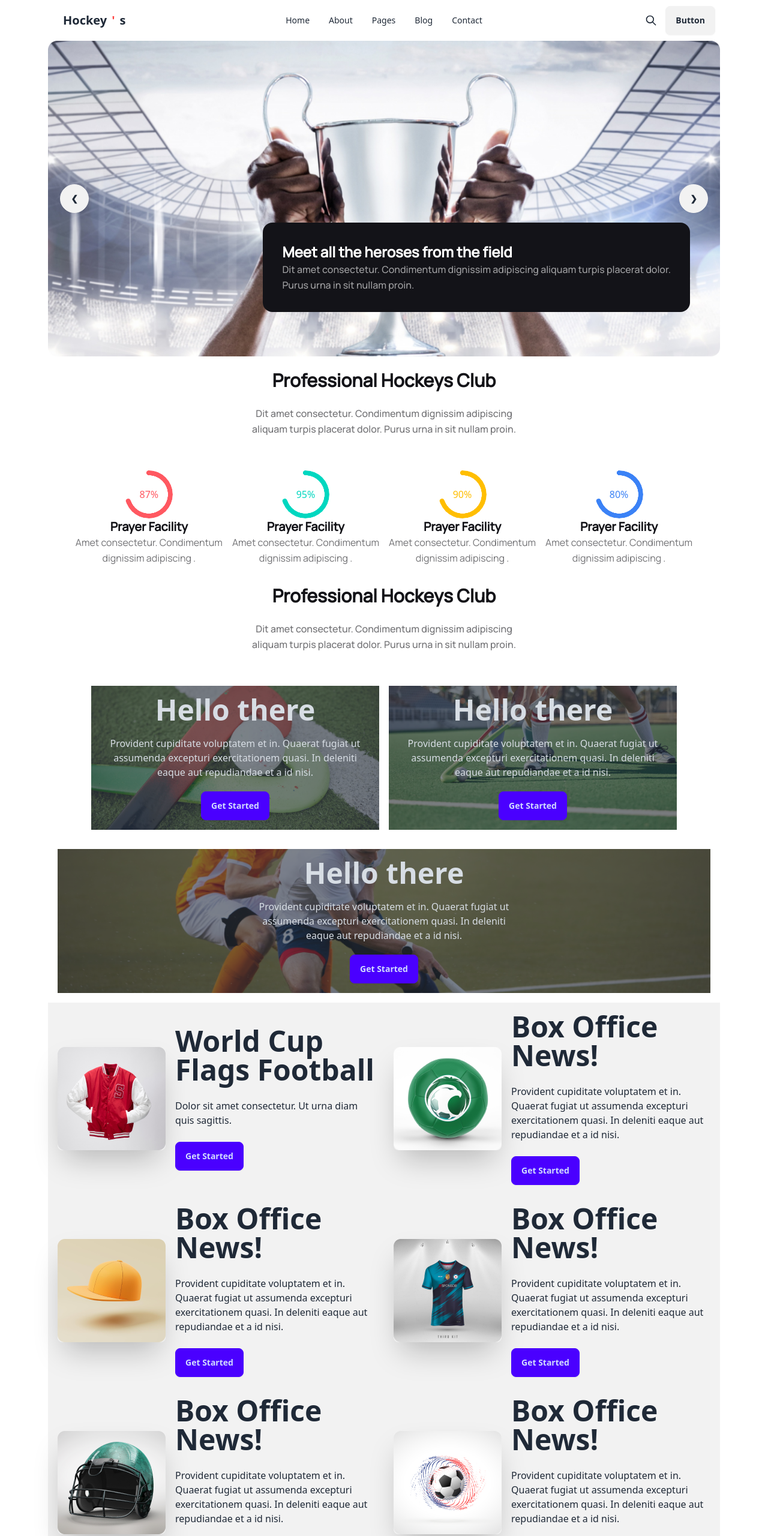
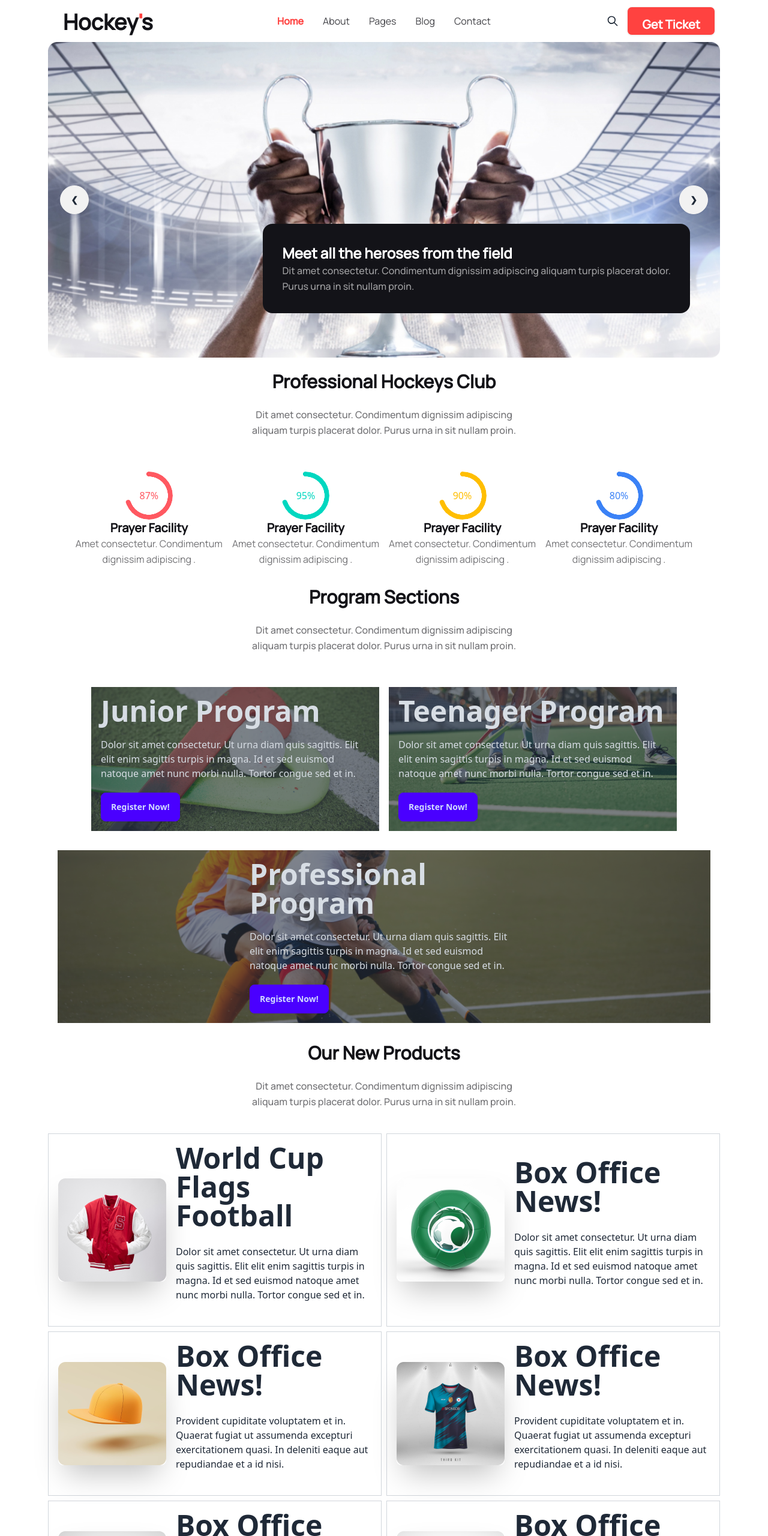
Before and after one commit to kyowChaing/B9A3-Hockeys, a plain HTML site: page index.html in a window 1280 px wide. Shown: the top 2560 px of the page at 60% size. Drawn offline with nearby package versions, Linux system fonts and the light colour scheme.

Commit message:
Making responsiv

```diff
--- a/index.css
+++ b/index.css
@@ -2,11 +2,41 @@
     margin: 0;
     padding: 0;
 }
-/* .contain{
-    margin: 0 100px;
-} */
+
 .naveIcon{
     color: #FF4240;
+}
+
+.hockey,.item,.home,.navBtn,.carousel-content-h3,.carousel-content-p,.radial-h1,.radial-p1,.radial-h3,.radial-p2{
+    font-family: Manrope;
+    font-style: normal;
+    line-height: normal;
+}
+.hockey{
+    color: #131318;
+    display: inline;
+    font-size: 36px;
+    font-weight: 800;
+}
+.item{
+    color: var(--Dark-02, #424247);
+    text-align: center;
+    font-size: 16px;
+    font-weight: 400;
+}
+.home{
+    color: #FF4240;
+    text-align: center;
+    font-size: 16px;
+    font-weight: 700;
+}
+.navBtn{
+    border-radius: 8px;
+    background: #FF4240;
+    padding: 15px 24px;
+    color: #FFF;
+    font-size: 20px;
+    font-weight: 700;
 }
 /* carousel or banner section */
 .banner{
@@ -22,17 +52,12 @@
 }
 .carousel-content-h3{
     color: #FFF;
-    font-family: Manrope;
     font-size: 24px;
-    font-style: normal;
     font-weight: 800;
-    line-height: normal;
 }
 .carousel-content-p{
     color: rgba(255, 255, 255, 0.60);
-    font-family: Manrope;
     font-size: 16px;
-    font-style: normal;
     font-weight: 500;
     line-height: 26px;
 }
@@ -43,43 +68,53 @@
 .radial-h1{
     color: #131318;
     text-align: center;
-    font-family: Manrope;
     font-size: 36px;
-    font-style: normal;
     ont-weight: 800;
-    line-height: normal;
 }
 .radial-p1{
     color: rgba(19, 19, 24, 0.60);
     text-align: center;
-    font-family: Manrope;
     font-size: 16px;
-    font-style: normal;
     font-weight: 500;
     line-height: 26px; /* 162.5% */
 }
 .radial-h3{
     color: #131318;
-
     text-align: center;
-    font-family: Manrope;
     font-size: 20px;
-    font-style: normal;
     font-weight: 600;
-    line-height: normal;
 }
 .radial-p2{
     color: rgba(19, 19, 24, 0.60);
     text-align: center;
-    font-family: Manrope;
     font-size: 16px;
-    font-style: normal;
     font-weight: 400;
     line-height: 26px; /* 162.5% */
 }
 
 
 /* Progrma Section */
+
+/* Social Icon section */
+.social{
+    height: 150px;
+    border-radius: 12px;
+    background: rgba(19, 19, 24, 0.03);
+    margin-top: 100px;
+    padding-top: 50px;
+}
+.social-text{
+    text-align: center;
+}
+.social-icon {
+    display: flex;
+    justify-content: center;
+}
+
+.social-icon a{
+    padding: 10px;
+}
+
 
 @media screen and (max-width: 640px) {
     .carousel-content{
@@ -91,7 +126,5 @@
         background: #131318;
         padding: 32px;
     }
-    body{
-        background: #3434c4;
-    }
+
   }
--- a/index.html
+++ b/index.html
@@ -11,13 +11,15 @@
     <link rel="preconnect" href="https://fonts.gstatic.com" crossorigin>
     <link href="https://fonts.googleapis.com/css2?family=Manrope:wght@200;300;400;500&display=swap" rel="stylesheet">
 
+
     <link rel="stylesheet" href="index.css">
+    <!-- <script src="https://kit.fontawesome.com/a076d05399.js" crossorigin="anonymous"></script> -->
     <script src="https://cdn.tailwindcss.com"></script>
 </head>
 
 <body>
     <!-- nav bar -->
-    <nav class="contain mx-10 lg:mx-20">
+    <nav class="contain mx-5 lg:mx-20">
       <div class="navbar bg-base-100">
         <div class="navbar-start">
           <div class="dropdown">
@@ -32,29 +34,29 @@
               <li><a>Contact</a></li>
             </ul>
           </div>
-          <a class="btn btn-ghost text-xl">Hockey<span class="naveIcon">'</span>s</a>
+          <a class="btn btn-ghost hockey">Hockey<span class="naveIcon">'</span>s</a>
         </div>
         <div class="navbar-center hidden lg:flex">
           <ul class="menu menu-horizontal px-1">
-            <li><a>Home</a></li>
-            <li><a>About</a></li>
-            <li><a>Pages</a></li>
-            <li><a>Blog</a></li>
-            <li><a>Contact</a></li>
+            <li><a class="home">Home</a></li>
+            <li><a class="item">About</a></li>
+            <li><a class="item" >Pages</a></li>
+            <li><a class="item">Blog</a></li>
+            <li><a class="item">Contact</a></li>
           </ul>
         </div>
         <div class="navbar-end">
           <button class="btn btn-ghost btn-circle">
             <svg xmlns="http://www.w3.org/2000/svg" class="h-5 w-5" fill="none" viewBox="0 0 24 24" stroke="currentColor"><path stroke-linecap="round" stroke-linejoin="round" stroke-width="2" d="M21 21l-6-6m2-5a7 7 0 11-14 0 7 7 0 0114 0z" /></svg>
           </button>
-          <a class="btn">Button</a>
+          <a class="btn navBtn">Get Ticket</a>
         </div>
       </div>
     </nav>
 
     <!-- carousel  -->
 
-    <div class="contain banner mx-10 lg:mx-20">
+    <div class="contain banner mx-5 lg:mx-20">
 
         <div class="carousel w-full">
             <div id="slide1" class="carousel-item relative w-full">
@@ -88,7 +90,7 @@
 
     <!-- Redial Progresss Bar -->
 
-      <div class="contain mx-10 lg:mx-20">
+      <div class="contain mx-5 lg:mx-20">
         <div class="hero bg-base-100">
           <div class="hero-content text-center ">
             <div class="max-w-md">
@@ -102,7 +104,7 @@
         </div>
       </div>
 
-      <div class="contain mx-10 lg:mx-20">
+      <div class="contain mx-5 lg:mx-20">
         <div class="hero bg-base-100 ">
           <div class="hero-content flex-col lg:flex-row">
             <div class="text-center">
@@ -139,41 +141,44 @@
 
       <!-- Program Section -->
 
-      <div class="contain mx-10 lg:mx-20">
+      <div class="contain mx-5 lg:mx-20">
         <div class="hero bg-base-100">
           <div class="hero-content text-center ">
             <div class="max-w-md">
-              <h1 class="text-3xl font-bold radial-h1">Professional Hockeys Club</h1>
+              <h1 class="text-3xl font-bold radial-h1">Program Sections</h1>
               <p class="py-6 radial-p1">
-                Dit amet consectetur. Condimentum dignissim adipiscing aliquam turpis placerat
-                dolor. Purus urna in sit nullam proin.
+                Dit amet consectetur. Condimentum dignissim adipiscing aliquam turpis placerat dolor. Purus urna in sit nullam proin.
               </p>
             </div>
           </div>
         </div>
       </div>
 
-      <div class="contain mx-10 lg:mx-20">
+      <div class="contain mx-5 lg:mx-20">
         <div class="hero">
           <div class="hero-content flex-col lg:flex-row">
             <div class="hero " style="background-image: url(Images/2.png);">
               <div class="hero-overlay bg-opacity-60"></div>
-              <div class="hero-content text-center text-neutral-content">
+              <div class="hero-content  text-neutral-content">
                 <div class="max-w-md">
-                  <h1 class="mb-5 text-5xl font-bold">Hello there</h1>
-                  <p class="mb-5">Provident cupiditate voluptatem et in. Quaerat fugiat ut assumenda excepturi exercitationem quasi. In deleniti eaque aut repudiandae et a id nisi.</p>
-                  <button class="btn btn-primary">Get Started</button>
+                  <h1 class="mb-5 text-5xl font-bold">Junior Program</h1>
+                  <p class="mb-5">Dolor sit amet consectetur. Ut urna diam quis sagittis. Elit elit
+                    enim sagittis turpis in magna. Id et sed euismod natoque amet nunc morbi nulla. Tortor congue sed et in.
+                  </p>
+                  <button class="btn btn-primary">Register Now!</button>
                 </div>
               </div>
             </div>
 
             <div class="hero " style="background-image: url(Images/3.png);">
               <div class="hero-overlay bg-opacity-60"></div>
-              <div class="hero-content text-center text-neutral-content">
+              <div class="hero-content  text-neutral-content">
                 <div class="max-w-md">
-                  <h1 class="mb-5 text-5xl font-bold">Hello there</h1>
-                  <p class="mb-5">Provident cupiditate voluptatem et in. Quaerat fugiat ut assumenda excepturi exercitationem quasi. In deleniti eaque aut repudiandae et a id nisi.</p>
-                  <button class="btn btn-primary">Get Started</button>
+                  <h1 class="mb-5 text-5xl font-bold">Teenager Program</h1>
+                  <p class="mb-5">Dolor sit amet consectetur. Ut urna diam quis sagittis. Elit elit
+                    enim sagittis turpis in magna. Id et sed euismod natoque amet nunc morbi nulla. Tortor congue sed et in.
+                  </p>
+                  <button class="btn btn-primary">Register Now!</button>
                 </div>
               </div>
             </div>
@@ -182,14 +187,16 @@
       </div>
 
       <div class="contain mx-10 lg:mx-20">
-        <div class="hero-content flex-col lg:flex-row">
-          <div class="hero" style="background-image: url(Images/4.png);">
+        <div class="hero-content flex-col lg:flex-row ">
+          <div class="hero program4" style="background-image: url(Images/4.png);">
             <div class="hero-overlay bg-opacity-60"></div>
-            <div class="hero-content text-center text-neutral-content">
+            <div class="hero-content text-neutral-content">
               <div class="max-w-md">
-                <h1 class="mb-5 text-5xl font-bold">Hello there</h1>
-                <p class="mb-5">Provident cupiditate voluptatem et in. Quaerat fugiat ut assumenda excepturi exercitationem quasi. In deleniti eaque aut repudiandae et a id nisi.</p>
-                <button class="btn btn-primary">Get Started</button>
+                <h1 class="mb-5 text-5xl font-bold">Professional Program</h1>
+                <p class="mb-5">Dolor sit amet consectetur. Ut urna diam quis sagittis. Elit elit
+                  enim sagittis turpis in magna. Id et sed euismod natoque amet nunc morbi nulla. Tortor congue sed et in.
+                </p>
+                <button class="btn btn-primary">Register Now!</button>
               </div>
             </div>
           </div>
@@ -199,79 +206,115 @@
 
 
       <!-- Our New Products -->
+
+      <div class="contain mx-5 lg:mx-20">
+        <div class="hero bg-base-100">
+          <div class="hero-content text-center ">
+            <div class="max-w-md">
+              <h1 class="text-3xl font-bold radial-h1">Our New Products</h1>
+              <p class="py-6 radial-p1">
+                Dit amet consectetur. Condimentum dignissim adipiscing aliquam turpis placerat dolor. Purus urna in sit nullam proin.
+              </p>
+            </div>
+          </div>
+        </div>
+      </div>
+
     <div class="grid mx-10 lg:mx-20">
-      <div class="grid lg:grid-cols-2">
-        <div class="hero bg-base-200 gap-x-5 ">
+      <div class="grid lg:grid-cols-2 gap-2">
+        <div class="hero border border-solid border-gray-300">
           <div class="hero-content flex-col lg:flex-row">
             <img src="Images/5.png" class="max-w-sm rounded-lg shadow-2xl" />
             <div>
               <h1 class="text-5xl font-bold">World Cup Flags Football</h1>
-              <p class="py-6">Dolor sit amet consectetur. Ut urna diam quis sagittis. </p>
-              <button class="btn btn-primary">Get Started</button>
+              <p class="py-6">Dolor sit amet consectetur. Ut urna diam quis sagittis. Elit elit
+                enim sagittis turpis in magna. Id et sed euismod natoque amet nunc morbi nulla. Tortor congue sed et in.
+
+              </p>
+
             </div>
           </div>
         </div>
-        <div class="hero bg-base-200">
+        <div class="hero border border-solid border-gray-300">
           <div class="hero-content flex-col lg:flex-row">
             <img src="Images/6.png" class="max-w-sm rounded-lg shadow-2xl" />
             <div>
               <h1 class="text-5xl font-bold">Box Office News!</h1>
-              <p class="py-6">Provident cupiditate voluptatem et in. Quaerat fugiat ut assumenda excepturi exercitationem quasi. In deleniti eaque aut repudiandae et a id nisi.</p>
-              <button class="btn btn-primary">Get Started</button>
+              <p class="py-6">Dolor sit amet consectetur. Ut urna diam quis sagittis. Elit elit
+                enim sagittis turpis in magna. Id et sed euismod natoque amet nunc morbi nulla. Tortor congue sed et in.
+              </p>
+
             </div>
           </div>
         </div>
-        <div class="hero  bg-base-200">
+        <div class="hero border border-solid border-gray-300">
           <div class="hero-content flex-col lg:flex-row">
             <img src="Images/7.png" class="max-w-sm rounded-lg shadow-2xl" />
             <div>
               <h1 class="text-5xl font-bold">Box Office News!</h1>
               <p class="py-6">Provident cupiditate voluptatem et in. Quaerat fugiat ut assumenda excepturi exercitationem quasi. In deleniti eaque aut repudiandae et a id nisi.</p>
-              <button class="btn btn-primary">Get Started</button>
+
             </div>
           </div>
         </div>
-        <div class="hero  bg-base-200">
+        <div class="hero border border-solid border-gray-300">
           <div class="hero-content flex-col lg:flex-row">
             <img src="Images/8.png" class="max-w-sm rounded-lg shadow-2xl" />
             <div>
               <h1 class="text-5xl font-bold">Box Office News!</h1>
               <p class="py-6">Provident cupiditate voluptatem et in. Quaerat fugiat ut assumenda excepturi exercitationem quasi. In deleniti eaque aut repudiandae et a id nisi.</p>
-              <button class="btn btn-primary">Get Started</button>
+
             </div>
           </div>
         </div>
-        <div class="hero bg-base-200">
+        <div class="hero border border-solid border-gray-300">
           <div class="hero-content flex-col lg:flex-row">
             <img src="Images/9.png" class="max-w-sm rounded-lg shadow-2xl" />
             <div>
               <h1 class="text-5xl font-bold">Box Office News!</h1>
               <p class="py-6">Provident cupiditate voluptatem et in. Quaerat fugiat ut assumenda excepturi exercitationem quasi. In deleniti eaque aut repudiandae et a id nisi.</p>
-              <button class="btn btn-primary">Get Started</button>
+
             </div>
           </div>
         </div>
-        <div class="hero bg-base-200">
+        <div class="hero border border-solid border-gray-300">
           <div class="hero-content flex-col lg:flex-row">
             <img src="Images/10.png" class="max-w-sm rounded-lg shadow-2xl" />
             <div>
               <h1 class="text-5xl font-bold">Box Office News!</h1>
               <p class="py-6">Provident cupiditate voluptatem et in. Quaerat fugiat ut assumenda excepturi exercitationem quasi. In deleniti eaque aut repudiandae et a id nisi.</p>
-              <button class="btn btn-primary">Get Started</button>
+
             </div>
           </div>
         </div>
       </div>
 
     </div>
-      <!-- Footer -->
+
+<!-- Social Icon -->
+    <div class="social">
+        <div>
+          <h3 class="social-text">Social</h3>
+        </div>
+            <div class="social-icon">
+            <a><svg xmlns="http://www.w3.org/2000/svg" width="24" height="24" viewBox="0 0 24 24" class="fill-current"><path d="M24 4.557c-.883.392-1.832.656-2.828.775 1.017-.609 1.798-1.574 2.165-2.724-.951.564-2.005.974-3.127 1.195-.897-.957-2.178-1.555-3.594-1.555-3.179 0-5.515 2.966-4.797 6.045-4.091-.205-7.719-2.165-10.148-5.144-1.29 2.213-.669 5.108 1.523 6.574-.806-.026-1.566-.247-2.229-.616-.054 2.281 1.581 4.415 3.949 4.89-.693.188-1.452.232-2.224.084.626 1.956 2.444 3.379 4.6 3.419-2.07 1.623-4.678 2.348-7.29 2.04 2.179 1.397 4.768 2.212 7.548 2.212 9.142 0 14.307-7.721 13.995-14.646.962-.695 1.797-1.562 2.457-2.549z"></path></svg></a>
+            <a><svg xmlns="http://www.w3.org/2000/svg" width="24" height="24" viewBox="0 0 24 24" class="fill-current"><path d="M19.615 3.184c-3.604-.246-11.631-.245-15.23 0-3.897.266-4.356 2.62-4.385 8.816.029 6.185.484 8.549 4.385 8.816 3.6.245 11.626.246 15.23 0 3.897-.266 4.356-2.62 4.385-8.816-.029-6.185-.484-8.549-4.385-8.816zm-10.615 12.816v-8l8 3.993-8 4.007z"></path></svg></a>
+            <a><svg xmlns="http://www.w3.org/2000/svg" width="24" height="24" viewBox="0 0 24 24" class="fill-current"><path d="M9 8h-3v4h3v12h5v-12h3.642l.358-4h-4v-1.667c0-.955.192-1.333 1.115-1.333h2.885v-5h-3.808c-3.596 0-5.192 1.583-5.192 4.615v3.385z"></path></svg></a>
+          </div>
+    </div>
+
+<!-- Footer -->
       <footer class="footer p-10 text-base-content">
+
         <nav>
-          <header class="footer-title">Services</header>
-          <a class="link link-hover">Branding</a>
-          <a class="link link-hover">Design</a>
-          <a class="link link-hover">Marketing</a>
-          <a class="link link-hover">Advertisement</a>
+          <header class="footer-title">Get In Touch</header>
+          <p>
+            Dit amet consectetur. Condimentum <br> adipiscing aliquam
+            turpis placerat dolor. Purus urna in sit nullam proin.
+          </p>
+          <a class="link link-hover">hockeys@support.com</a>
+          <a class="link link-hover"><i class="fa-solid fa-phone">(+62) 123-321-543</i></a>
+
         </nav>
         <nav>
           <header class="footer-title">Company</header>
@@ -292,10 +335,6 @@
             <label class="label">
               <span class="label-text">Enter your email address</span>
             </label>
-            <div class="join">
-              <input type="text" placeholder="username@site.com" class="input input-bordered join-item" />
-              <button class="btn btn-primary join-item">Subscribe</button>
-            </div>
           </fieldset>
         </form>
       </footer>
```
